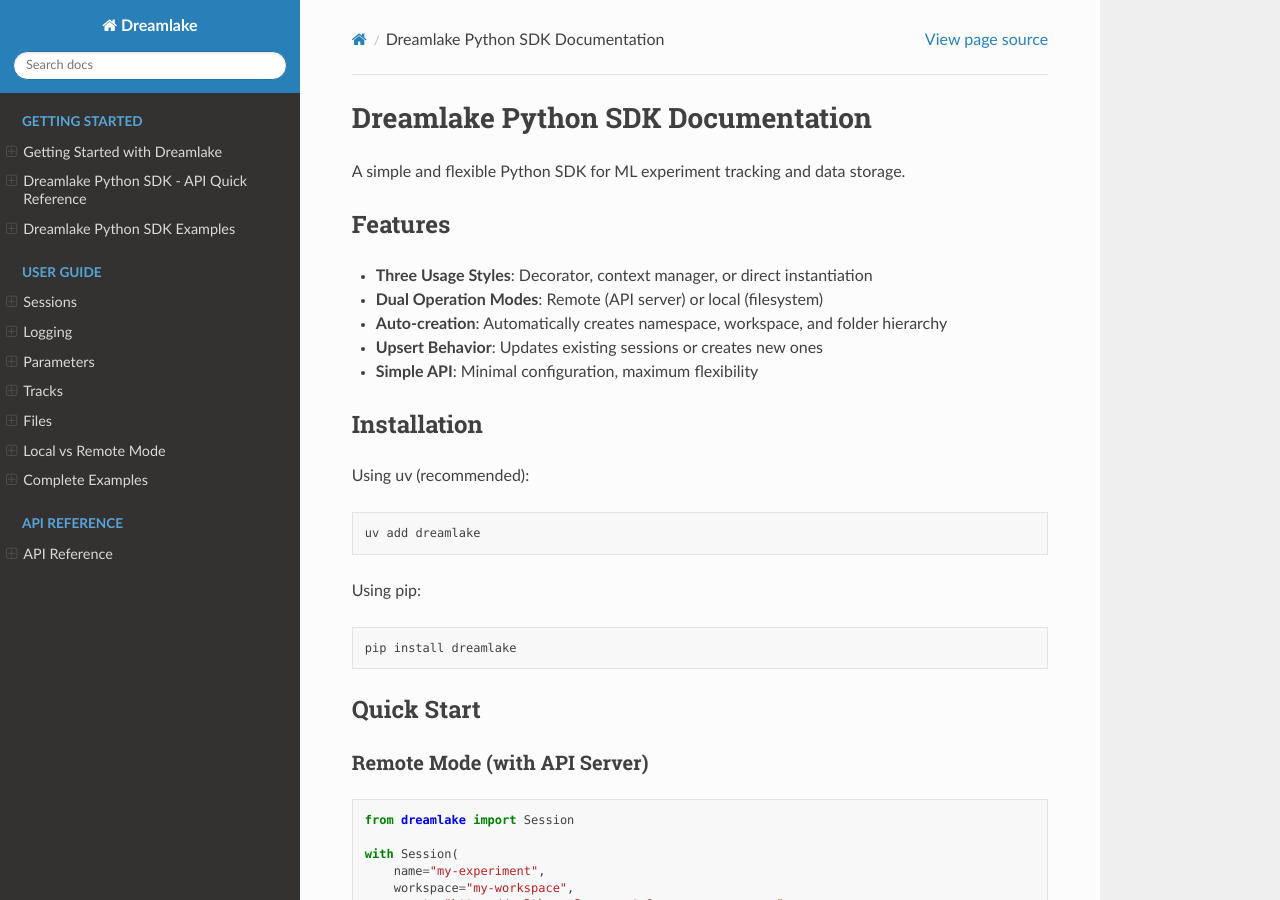
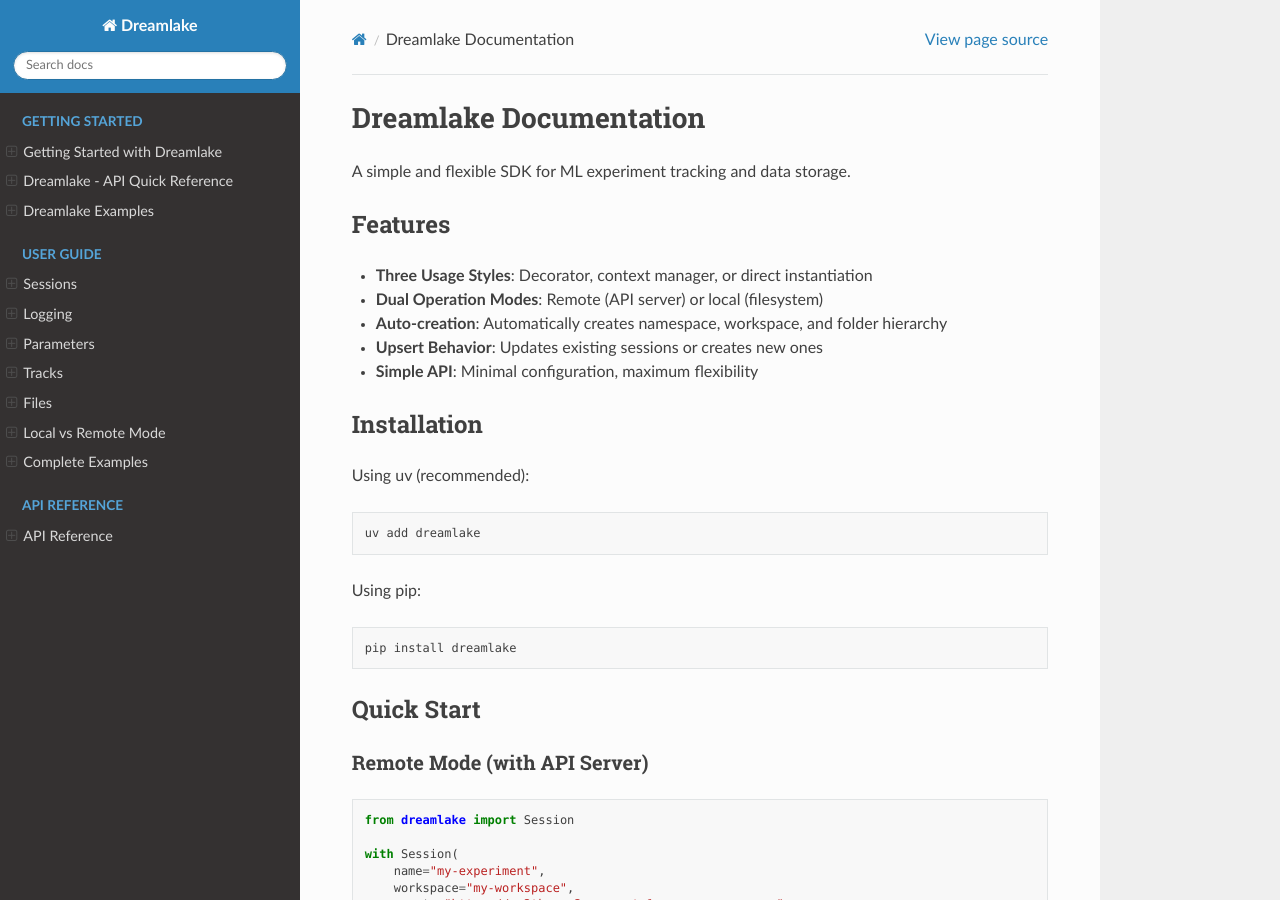
Before and after one commit to fortyfive-labs/dreamlake, a Sphinx documentation site: the page built from docs/index.rst, in a window 1280 px wide and 900 px high. Built offline with Sphinx 7.4.7 and the Read the Docs theme 3.1.0, drawn with Linux system fonts in a browser that asks for light colours; some of the changed text lies outside the part shown.

Commit message:
Remove 'Python SDK' references, simplify to 'Dreamlake'
Simplify branding by removing 'Python SDK' from documentation and project description.

Changes:
- Update README.md: "Dreamlake Python SDK" → "Dreamlake"
- Update docs/index.rst: "Dreamlake Python SDK Documentation" → "Dreamlake Documentation"
- Update docs/examples.md: "Dreamlake Python SDK Examples" → "Dreamlake Examples"
- Update docs/api-quick-reference.md: Remove "Python SDK" from title
- Update docs/getting-started.md: Remove "Python SDK" references
- Update pyproject.toml: Simplify description
- Fix cross-reference links in getting-started.md

🤖 Generated with [Claude Code](https://claude.com/claude-code)

Co-Authored-By: Claude <noreply@anthropic.com>

```diff
--- a/README.md
+++ b/README.md
@@ -1,6 +1,6 @@
-# Dreamlake Python SDK
+# Dreamlake
 
-A simple and flexible Python SDK for ML experiment tracking and data storage.
+A simple and flexible SDK for ML experiment tracking and data storage.
 
 ## Features
 
--- a/docs/api-quick-reference.md
+++ b/docs/api-quick-reference.md
@@ -1,6 +1,6 @@
-# Dreamlake Python SDK - API Quick Reference
+# Dreamlake - API Quick Reference
 
-Quick reference for common Dreamlake SDK operations.
+Quick reference for common Dreamlake operations.
 
 ## Session Creation
 
--- a/docs/examples.md
+++ b/docs/examples.md
@@ -1,4 +1,4 @@
-# Dreamlake Python SDK Examples
+# Dreamlake Examples
 
 This directory contains runnable examples demonstrating Dreamlake features.
 
--- a/docs/getting-started.md
+++ b/docs/getting-started.md
@@ -1,6 +1,6 @@
 # Getting Started with Dreamlake
 
-This guide will help you get started with the Dreamlake Python SDK.
+This guide will help you get started with Dreamlake.
 
 ## Installation
 
@@ -209,11 +209,11 @@ except Exception as e:
 ## Next Steps
 
 Now that you understand the basics, explore:
-- [Sessions](02-sessions.md) - Advanced session management
-- [Logging](03-logging.md) - Structured logging
-- [Parameters](04-parameters.md) - Parameter tracking
-- [Tracks](05-tracks.md) - Time-series metrics
-- [Files](06-files.md) - File uploads
+- [Sessions](sessions.md) - Advanced session management
+- [Logging](logging.md) - Structured logging
+- [Parameters](parameters.md) - Parameter tracking
+- [Tracks](tracks.md) - Time-series metrics
+- [Files](files.md) - File uploads
 
 ## Quick Reference
 
--- a/docs/index.rst
+++ b/docs/index.rst
@@ -1,7 +1,7 @@
-Dreamlake Python SDK Documentation
-===================================
+Dreamlake Documentation
+=======================
 
-A simple and flexible Python SDK for ML experiment tracking and data storage.
+A simple and flexible SDK for ML experiment tracking and data storage.
 
 Features
 --------
--- a/pyproject.toml
+++ b/pyproject.toml
@@ -1,7 +1,7 @@
 [project]
 name = "dreamlake"
 version = "0.2.1"
-description = "Python SDK for dreamlake - ML experiment tracking and data storage"
+description = "ML experiment tracking and data storage"
 readme = "README.md"
 requires-python = ">=3.9"
 license = {text = "MIT"}
```
